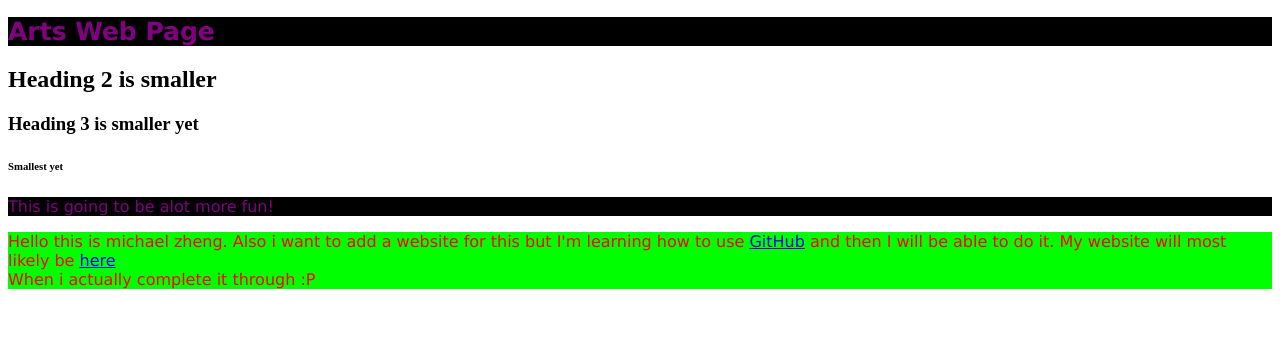
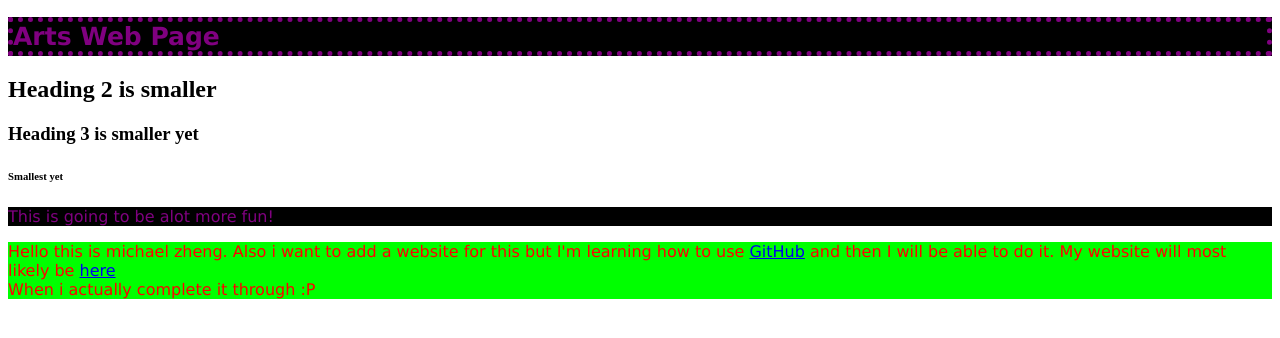
Before and after one commit to ChinnyChilla/chinny-school-website, a website: page computer-learning/computer-learning.html in a window 1280 px wide. Drawn offline with Linux system fonts and the light colour scheme.

Commit message:
added border

```diff
--- a/computer-learning/computer-learning.html
+++ b/computer-learning/computer-learning.html
@@ -29,6 +29,8 @@
           h1 {
               font-size: 25px;
               font-family: Verdana, Geneva, Tahoma, sans-serif;
+              border: 5px;
+              border-style: dotted;
           }
           #main-paragraph {
               color:red;
```
